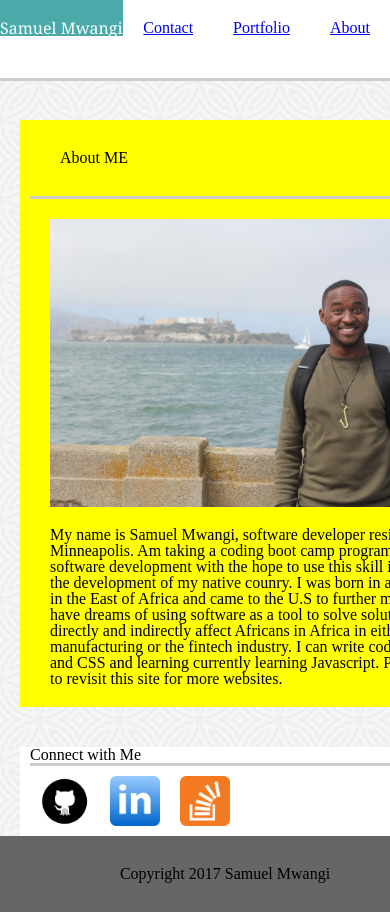
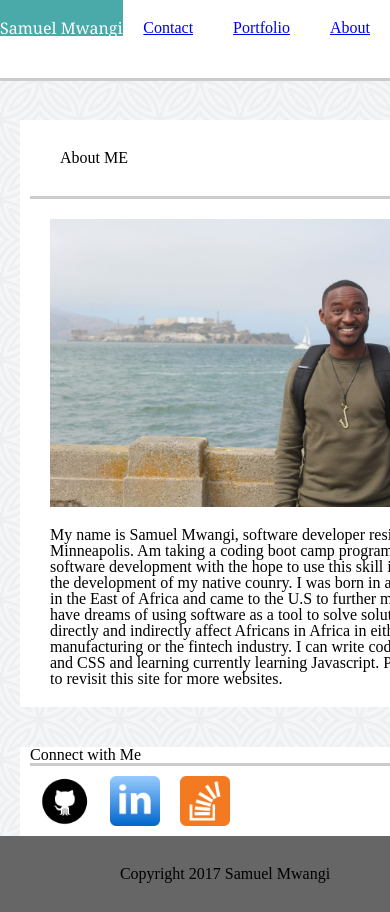
Before and after one commit to kimonjo67/Media, a plain HTML site: page index.html in a window 390 px wide. Shown: the top 912 px of the page. Drawn offline with Linux system fonts and the light colour scheme; files that its build step writes are made by us from their sources.

Commit message:
Edited style css

```diff
--- a/assets/css/media.css
+++ /dev/null
@@ -1,5 +0,0 @@
-@media screen {
-	.container{
-		width: 75%;
-	}
-}
--- a/assets/css/style.css
+++ b/assets/css/style.css
@@ -147,7 +147,6 @@ textarea{
 @media screen and (max-width: 980px) {
 
 	.container {
-		background-color: lavender;
 		width:50%;
 		margin-left:30px;}
 	.container img {width: 90%;}
@@ -158,7 +157,6 @@ textarea{
 
 @media screen and (max-width: 768px) {
 	.container {
-		background-color: pink;
 		width: 50%;
 		margin-left: 20px;}
 	.aside {width: 50%;}
@@ -169,7 +167,6 @@ textarea{
 
 @media screen and (max-width: 640px) {
 	.container {
-		background-color: yellow;
 		width: 50%;
 		margin-left: 20px;}
 	.aside {width: 50%;}
```
